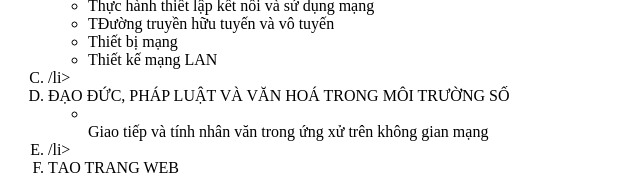
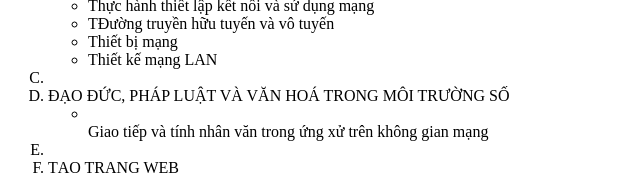
Before and after one commit to 32nhuquynhh-ai/kakqaa, a plain HTML site: page contents/tinhoc12.html in a window 1280 px wide. Shown: the part 213-386 px from the top of the page, 0-640 px from the left. Drawn offline with Linux system fonts and the light colour scheme.

Commit message:
Update tinhoc12.html

```diff
--- a/contents/tinhoc12.html
+++ b/contents/tinhoc12.html
@@ -22,7 +22,7 @@
          <li>Thiết bị mạng</li>
          <li>Thiết kế mạng LAN</li>
        </ul>
-    <li> /li>
+    <li> </li>
         <ul>
 
         </ul>
@@ -30,7 +30,7 @@
       <ul>
         <li></li>Giao tiếp và tính nhân văn trong ứng xử trên không gian mạng</li>
       </ul>
-    <li> /li>
+    <li> </li>
         <ul>
 
         </ul>
```
